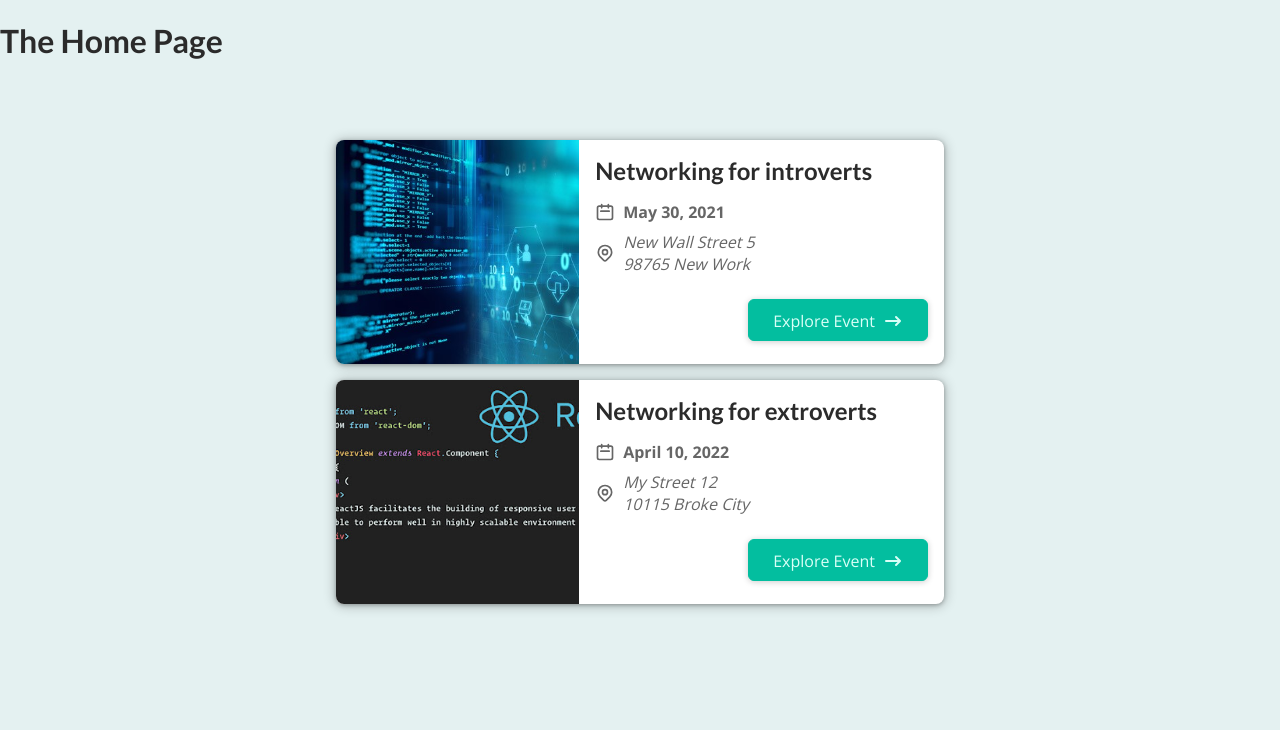
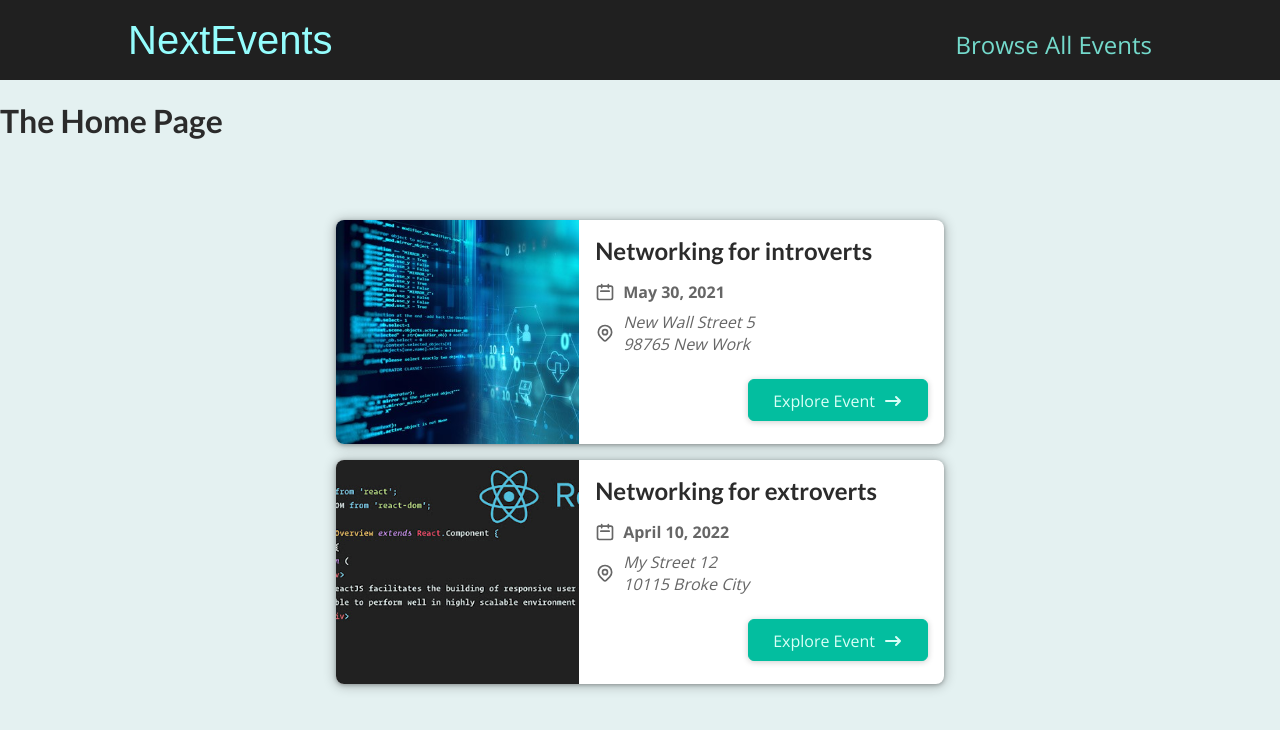
Before and after one commit to bgoonz/NextJS-Notes, a Next.js app in the folder 4-event-filtering-project/: page / in a window 1280 px wide. Shown: the top 730 px of the page. Built offline with nearby package versions, Linux system fonts and the light colour scheme.

Commit message:
layout wrapper nav component

```diff
--- /dev/null
+++ b/4-event-filtering-project/components/layout/layout.js
@@ -0,0 +1,12 @@
+import React from "react";
+import MainHeader from "./main-header";
+function Layout(props) {
+  return (
+    <React.Fragment>
+      <MainHeader />
+      <main>{props.children}</main>
+    </React.Fragment>
+  );
+}
+
+export default Layout;
--- /dev/null
+++ b/4-event-filtering-project/components/layout/main-header.js
@@ -0,0 +1,20 @@
+import Link from "next/link";
+import classes from "./main-header.module.css";
+function MainHeader() {
+  return (
+    <header className={classes.header}>
+      <div className={classes.logo}>
+        <Link href="/">NextEvents</Link>
+      </div>
+      <nav className={classes.navigation}>
+        <ul>
+          <li>
+            <Link href="/events">Browse All Events</Link>
+          </li>
+        </ul>
+      </nav>
+    </header>
+  );
+}
+
+export default MainHeader;
--- /dev/null
+++ b/4-event-filtering-project/components/layout/main-header.module.css
@@ -0,0 +1,41 @@
+.header {
+  width: 100%;
+  display: flex;
+  justify-content: space-between;
+  align-items: baseline;
+  padding: 1rem 10%;
+  height: 5rem;
+  background-color: #202020;
+}
+
+.logo {
+  font-size: 1.5rem;
+  color: white;
+  font-family: "Fira", sans-serif;
+  height: 100%;
+  display: flex;
+  justify-content: center;
+  align-items: center;
+  color: #94fdfd;
+}
+
+.logo a {
+  text-decoration: none;
+  color: #94fdfd;
+}
+
+.navigation a {
+  text-decoration: none;
+  color: #74dacc;
+  font-size: 1rem;
+}
+
+@media (min-width: 768px) {
+  .logo {
+    font-size: 2.5rem;
+  }
+
+  .navigation a {
+    font-size: 1.5rem;
+  }
+}
--- a/4-event-filtering-project/pages/_app.js
+++ b/4-event-filtering-project/pages/_app.js
@@ -1,7 +1,12 @@
 import "../styles/globals.css";
-
+import Layout from "../components/layout/layout";
+//This is the page content component... we can wrap it with a layout component like a header.
 function MyApp({ Component, pageProps }) {
-  return <Component {...pageProps} />;
+  return (
+    <Layout>
+      <Component {...pageProps} />
+    </Layout>
+  );
 }
 
 export default MyApp;
```
